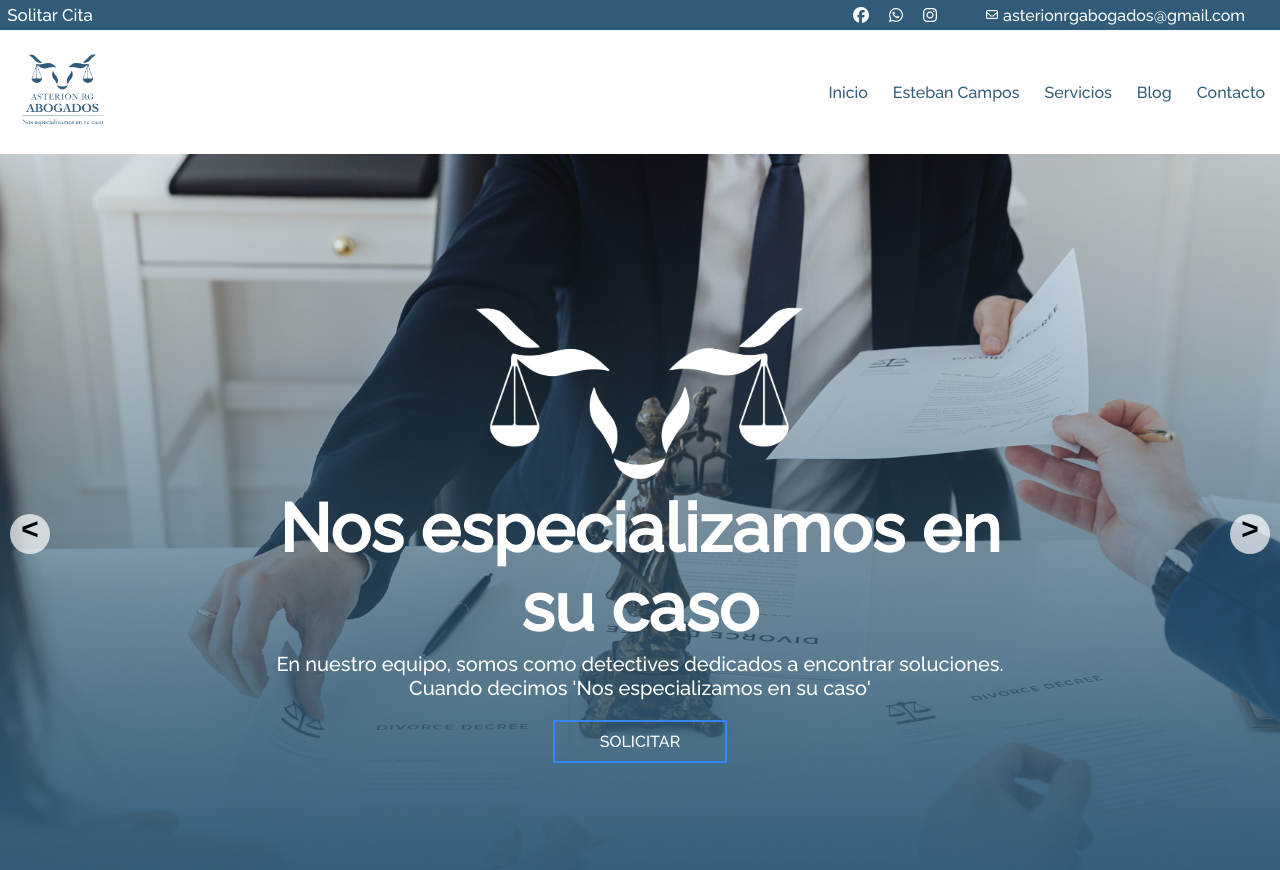
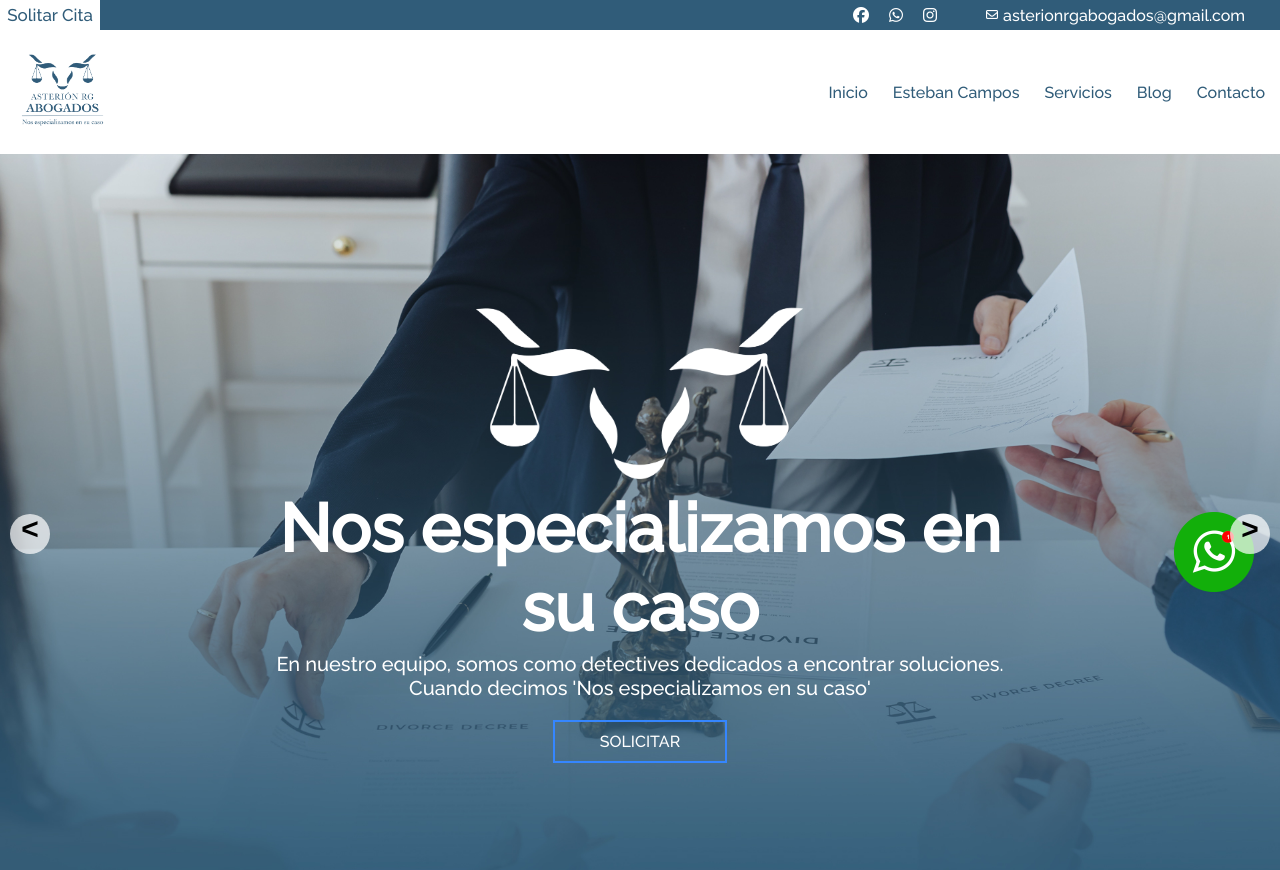
Before and after one commit to joanbs18/Asterion, a plain HTML site: page index.html in a window 1280 px wide. Drawn offline with Linux system fonts and the light colour scheme.

Commit message:
Segundo commit

```diff
--- a/index.html
+++ b/index.html
@@ -10,6 +10,9 @@
 </head>
 
 <body>
+    <div class="contact_whattsapp">
+        <a href=""><img src="img/logo_whattsapp.png" alt=""></a>
+    </div>
     <div class="informacion__header">
         <div class="contact__header">
             <div class="btn__date__header">
--- a/styles.css
+++ b/styles.css
@@ -9,6 +9,23 @@
 }
 
 /*barra superior*/
+
+.contact_whattsapp {
+  position: fixed;
+  z-index: 99;
+  width: 100%;
+  height: 100%;
+
+
+}
+
+.contact_whattsapp a img {
+  float: right;
+ margin-bottom: 0;
+  height: 80px;
+  margin-top: 40%;
+  margin-right: 2%;
+}
 
 .informacion__header {
   width: 100%;
```
Also changed, not shown: img/logo_whattsapp.png (added).
